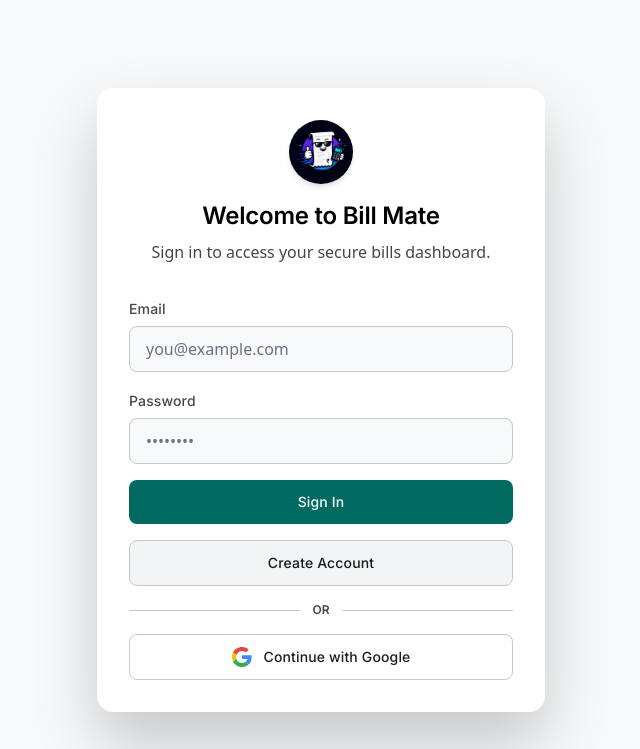
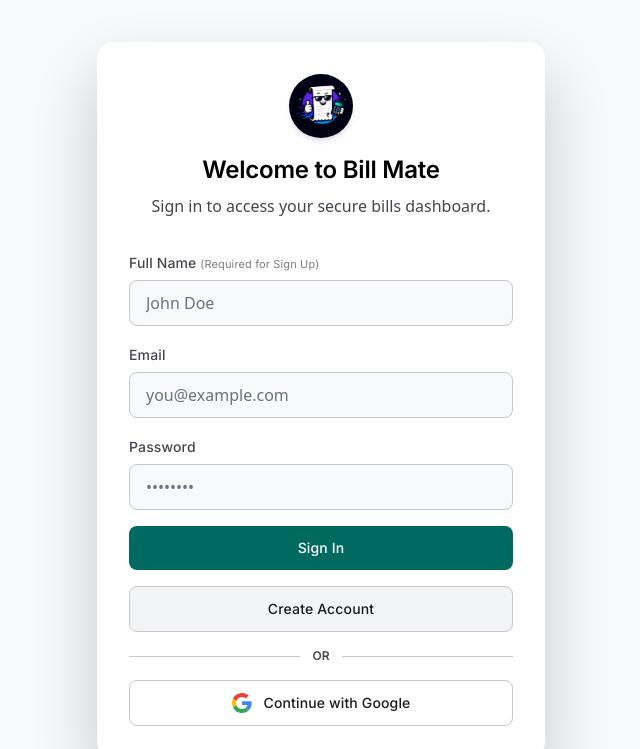
Before and after one commit to PacifistJACK/TheBillMate, a FastAPI app: page / in a window 1280 px wide. Shown: the top 749 px of the page, without its empty margins (319-959 px from the left). Run offline with FastAPI, Linux system fonts and the light colour scheme; parts of the project's set-up code (start-up, migrations or seed data) failed here and were passed over; some libraries are stand-ins or nearby versions.

Commit message:
adding display name

```diff
--- a/templates/index.html
+++ b/templates/index.html
@@ -899,6 +899,10 @@
 
       <div class="space-y-4">
         <div>
+          <label class="font-label-md text-label-md text-on-surface-variant" for="auth-name">Full Name <span class="text-[11px] font-normal opacity-70">(Required for Sign Up)</span></label>
+          <input id="auth-name" type="text" placeholder="John Doe" class="w-full px-4 py-2.5 mt-1.5 rounded-lg border border-outline-variant bg-surface focus:border-secondary focus:ring-2 focus:ring-secondary/20 outline-none font-body-md text-body-md transition-all"/>
+        </div>
+        <div>
           <label class="font-label-md text-label-md text-on-surface-variant" for="auth-email">Email</label>
           <input id="auth-email" type="email" placeholder="you@example.com" class="w-full px-4 py-2.5 mt-1.5 rounded-lg border border-outline-variant bg-surface focus:border-secondary focus:ring-2 focus:ring-secondary/20 outline-none font-body-md text-body-md transition-all"/>
         </div>
@@ -956,7 +960,7 @@
         document.getElementById('nav-user-info').classList.add('flex');
         document.getElementById('btn-nav-logout').classList.remove('hidden');
         document.getElementById('btn-nav-logout').classList.add('flex');
-        document.getElementById('nav-user-email').textContent = user.email || 'User';
+        document.getElementById('nav-user-email').textContent = user.displayName || user.email || 'User';
         loadBillHistory();
       } else {
         // User is signed out
@@ -988,13 +992,18 @@
     }
 
     async function signupUser() {
+      const name  = document.getElementById('auth-name').value.trim();
       const email = document.getElementById('auth-email').value.trim();
       const pass  = document.getElementById('auth-password').value;
       if (!email || !pass) { showAuthError('Please enter your email and password.'); return; }
+      if (!name) { showAuthError('Please enter your full name for signup.'); return; }
       if (pass.length < 6) { showAuthError('Password must be at least 6 characters.'); return; }
       try {
         document.getElementById('auth-error').classList.add('hidden');
-        await firebase.auth().createUserWithEmailAndPassword(email, pass);
+        const userCred = await firebase.auth().createUserWithEmailAndPassword(email, pass);
+        await userCred.user.updateProfile({ displayName: name });
+        // Force UI update immediately so the navbar shows the name instead of email
+        document.getElementById('nav-user-email').textContent = name;
       } catch (e) { showAuthError(e.message); }
     }
 
```
